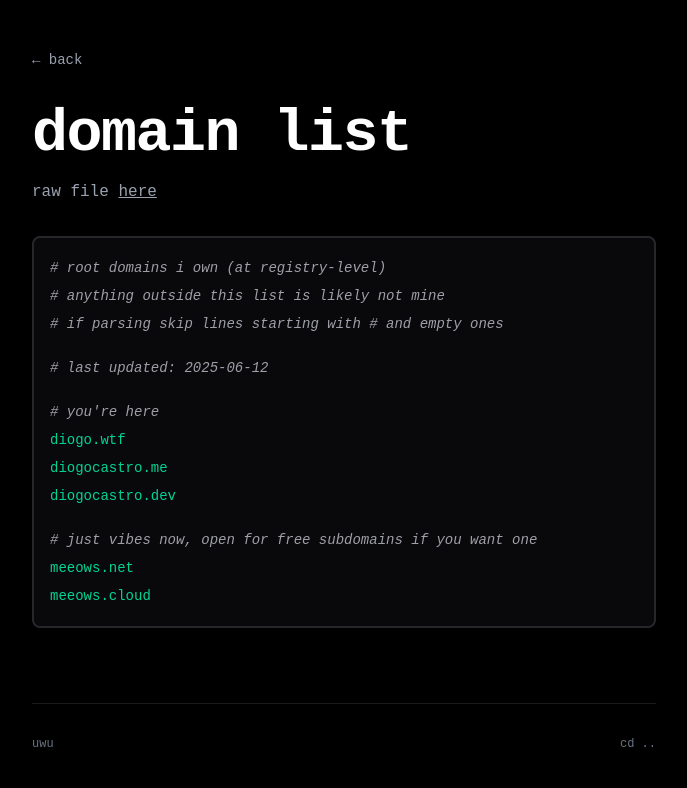
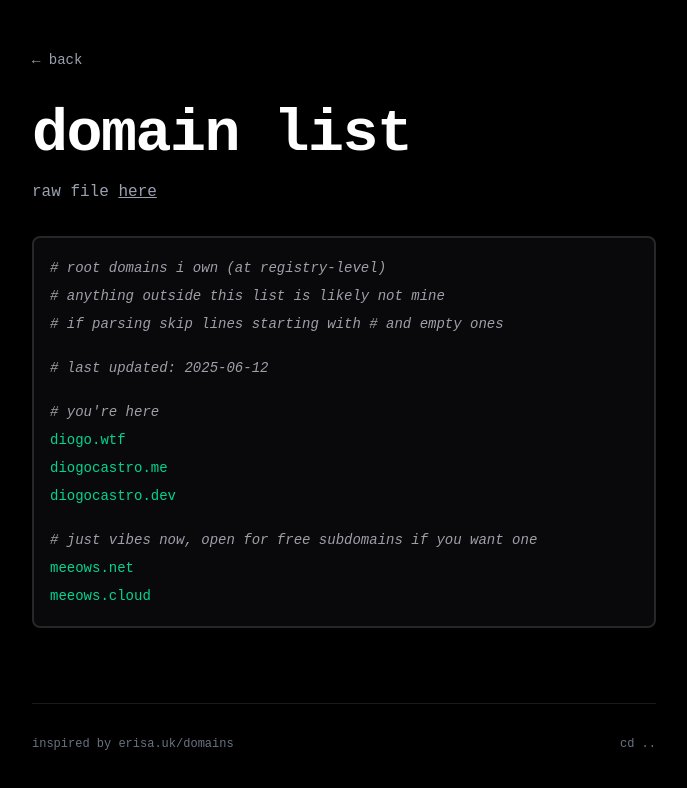
Before and after one commit to st6rdustx/website, a Nuxt app: page /domains in a window 1280 px wide. Shown: the top 788 px of the page, without its empty margins (296-983 px from the left). Built offline with nearby package versions, Linux system fonts and the light colour scheme.

Commit message:
add creds on domains list

```diff
--- a/pages/domains.vue
+++ b/pages/domains.vue
@@ -32,7 +32,7 @@
     </div>
   </section>
 
-  <Footer text="uwu" />
+  <Footer text="inspired by erisa.uk/domains" />
 </template>
 
 <script setup lang="ts">
```
